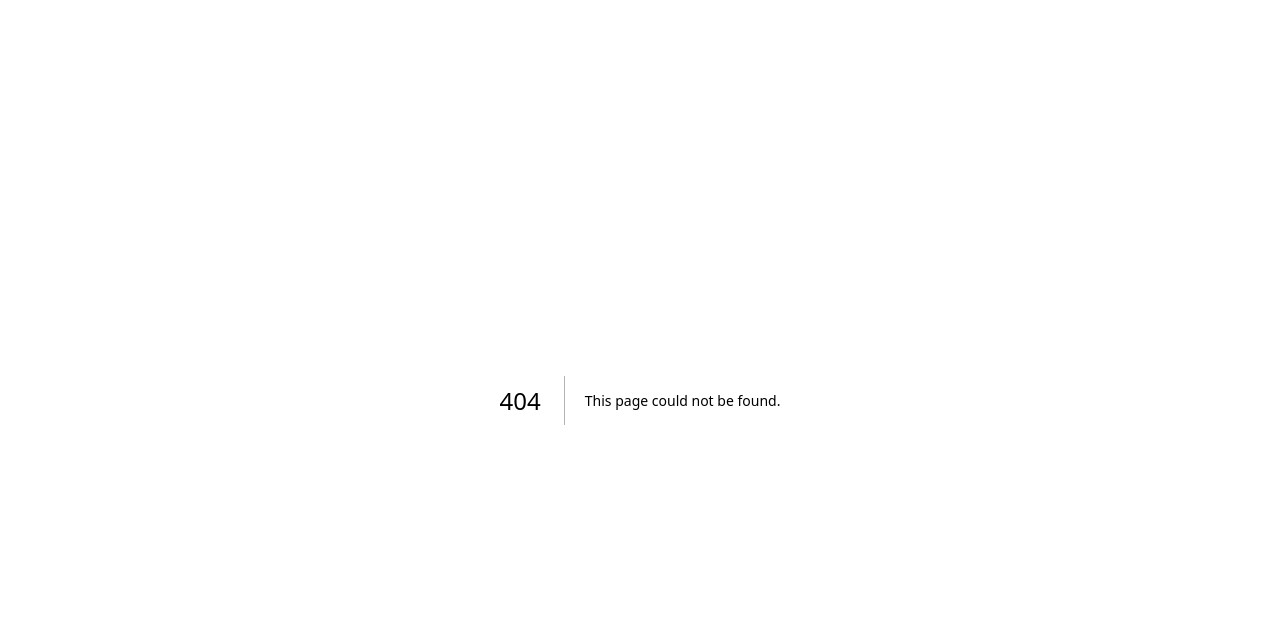
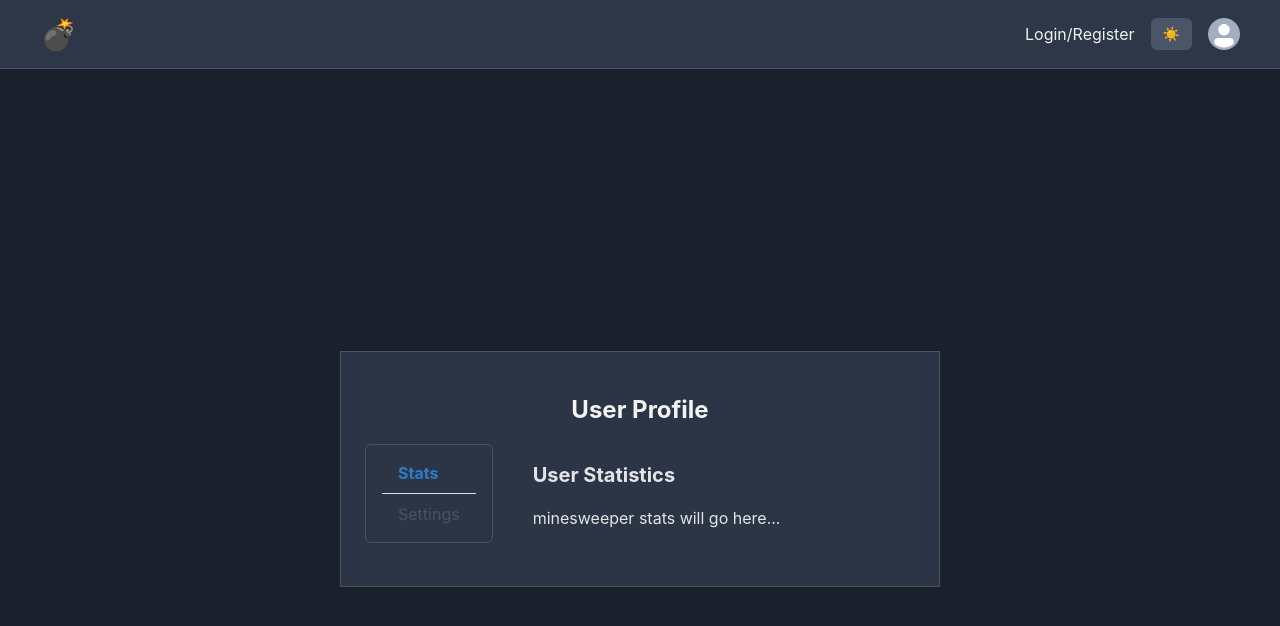
Before and after one commit to joshu-hua/ms, a Next.js app: page /profile/stats in a window 1280 px wide. Before the commit this address had no page. Shown: the top 626 px of the page. Built offline with nearby package versions, Linux system fonts and the light colour scheme.

Commit message:
Refactor Navbar to use NextLink for improved routing; add ProfileTab and ProfileIndex components for user profile management

```diff
--- a/src/components/navbar.tsx
+++ b/src/components/navbar.tsx
@@ -1,5 +1,6 @@
 import React from 'react'
-import { Box, Flex, Link, StackDivider, VStack } from '@chakra-ui/react'
+import { Box, Link, StackDivider, VStack } from '@chakra-ui/react'
+import NextLink from 'next/link'
 
 interface NavbarProps {
     links: string[];
@@ -11,15 +12,17 @@ const Navbar = ({ links, current }: NavbarProps) => {
         <Box as="nav" border="1px solid" borderColor="border-color" borderRadius="md" p={4} bg="surface-bg">
             <VStack align="start" divider={<StackDivider borderColor="gray.200" />}>
                 {links.map((link, index) => (
+                    <NextLink key={index} href={`/profile/${link.toLowerCase()}`} passHref>
                         <Link
-                        key={index}
-                        href={`/profile/${link.toLowerCase()}`}
                             px={4}
                             borderRadius="md"
                             color={current === link ? "blue.500" : "gray.600"}
-                        fontWeight={current === link ? "bold" : "normal"}                    >
+                            fontWeight={current === link ? "bold" : "normal"}
+                            textDecoration="none"
+                        >
                             {link}
                         </Link>
+                    </NextLink>
                 ))}
             </VStack>
         </Box>
--- a/src/pages/profile.tsx
+++ /dev/null
@@ -1,50 +0,0 @@
-import Header from '@/components/Header'
-import Navbar from '@/components/navbar'
-import { Flex, Box } from '@chakra-ui/react'
-import React from 'react'
-
-
-const Profile = () => {
-    const linkas = ["hi", "bye", "asdf", "qwer", "zxcv", "test", "profile", "settings", "logout"];
-
-    return (
-        <>
-            <Header />
-            <Box h="100vh">
-                <Flex align="center" justify="center" height="100%">
-                    <Box
-                        p="6"
-                        py={10}
-                        borderWidth="1px"
-                        bg={"panel-bg"}
-                        opacity={0.95}
-                    >
-                        <Flex
-                            direction="column"
-                            align="center"
-                            justify="center"
-                            gap={4}
-                        >
-
-                            <Box
-                                as="h1"
-                                fontSize="2xl"
-                                fontWeight="bold"
-                                color="text-primary"
-                            >
-                                User name
-                            </Box>
-                            <Flex>
-                                <Navbar links={linkas} current="hi" />
-
-                            </Flex>
-                        </Flex>
-
-                    </Box>
-                </Flex>
-            </Box>
-        </>
-    )
-}
-
-export default Profile
--- /dev/null
+++ b/src/pages/profile/[tab].tsx
@@ -0,0 +1,87 @@
+import Header from '@/components/Header'
+import Navbar from '@/components/navbar'
+import { Flex, Box, Text } from '@chakra-ui/react'
+import { useRouter } from 'next/router'
+import React from 'react'
+
+const ProfileTab = () => {
+    const router = useRouter();
+    const { tab } = router.query;
+    const links = ["Stats", "Settings"];
+
+    // Capitalize the current tab for display
+    const currentTab = typeof tab === 'string' ? tab.charAt(0).toUpperCase() + tab.slice(1) : 'Stats';
+
+    const renderTabContent = () => {
+        switch (tab) {
+            case 'stats':
+                return (
+                    <Box>
+                        <Text fontSize="xl" fontWeight="bold" mb={4}>User Statistics</Text>
+                        <Text>minesweeper stats will go here...</Text>
+                    </Box>
+                );
+            case 'settings':
+                return (
+                    <Box>
+                        <Text fontSize="xl" fontWeight="bold" mb={4}>Settings</Text>
+                        <Text>User settings will go here...</Text>
+                    </Box>
+                );
+            default:
+                return (
+                    <Box>
+                        <Text>Page not found</Text>
+                    </Box>
+                );
+        }
+    };
+
+    return (
+        <>
+            <Header />
+            <Box h="100vh">
+                <Flex align="center" justify="center" height="100%">
+                    <Box
+                        p="6"
+                        py={10}
+                        borderWidth="1px"
+                        bg={"panel-bg"}
+                        opacity={0.95}
+                        minW="600px"
+                    >
+                        <Flex
+                            direction="column"
+                            align="center"
+                            justify="center"
+                            gap={4}
+                        >
+                            <Box
+                                as="h1"
+                                fontSize="2xl"
+                                fontWeight="bold"
+                                color="text-primary"
+                            >
+                                User Profile
+                            </Box>
+
+                            <Flex direction="row" gap={6} align="start" w="100%">
+                                {/* Navbar on the left */}
+                                <Box>
+                                    <Navbar links={links} current={currentTab} />
+                                </Box>
+
+                                {/* Content on the right */}
+                                <Box flex="1" p={4}>
+                                    {renderTabContent()}
+                                </Box>
+                            </Flex>
+                        </Flex>
+                    </Box>
+                </Flex>
+            </Box>
+        </>
+    )
+}
+
+export default ProfileTab
--- /dev/null
+++ b/src/pages/profile/index.tsx
@@ -0,0 +1,15 @@
+import { useEffect } from 'react';
+import { useRouter } from 'next/router';
+
+const ProfileIndex = () => {
+    const router = useRouter();
+
+    useEffect(() => {
+        // Redirect to stats tab by default
+        router.replace('/profile/stats');
+    }, [router]);
+
+    return null;
+};
+
+export default ProfileIndex;
```
Also changed, not shown: src/pages/api/score/getUserStats.ts (added). Lines whose indentation alone changed are shown as unchanged.
